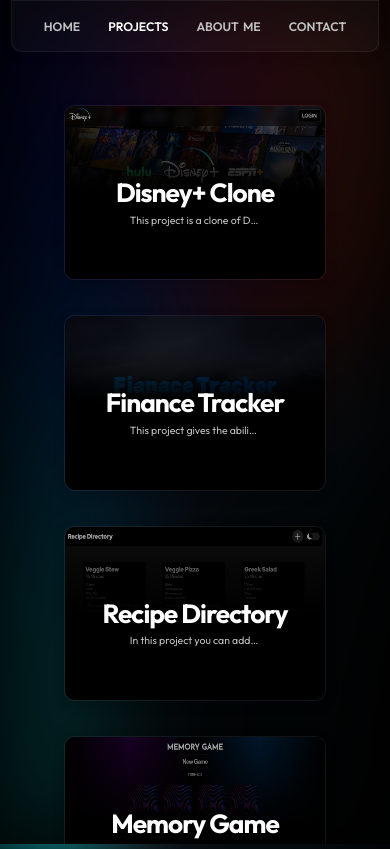
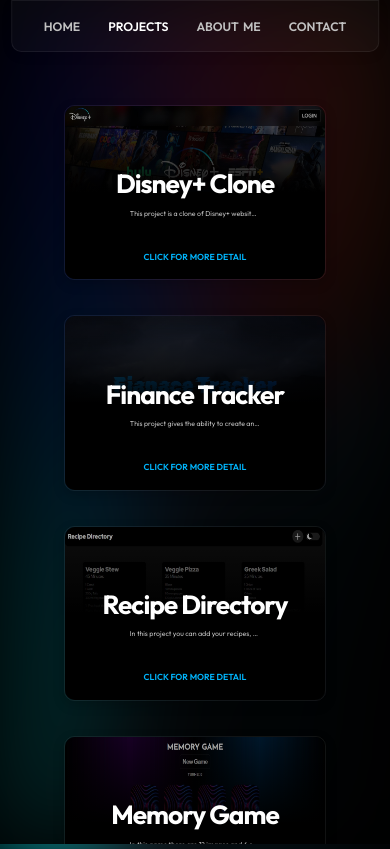
Before and after one commit to v-amirrr/portfolio, a React (Create React App) app: page /projects in a window 390 px wide. Built offline with nearby package versions, Linux system fonts and the light colour scheme.

Commit message:
perf: improved performance of projects page on mobile view

```diff
--- a/src/components/Projects.js
+++ b/src/components/Projects.js
@@ -33,11 +33,12 @@
                     {
                         projects.map(item => (
                             <Link to={"/project/" + item.url}>
-                            <Project whileHover={{ scale: 1.1, transition: { duration: 0.4 } }} whileTap={{ scale: 0.8 }}>
+                            <Project whileTap={{ scale: 0.8 }}>
                                 <img src={item.img} />
                                 <div>
                                     <h4>{item.name}</h4>
                                     <p>{item.description}</p>
+                                    <span>CLICK FOR MORE DETAIL</span>
                                 </div>
                             </Project>
                             </Link>
@@ -70,6 +71,7 @@
     align-items: center;
     flex-direction: row;
     flex-wrap: wrap;
+    scroll-behavior: smooth;
 
     @media (max-width: 1300px) {
         overflow-y: scroll;
@@ -85,14 +87,14 @@
 
     /* Track */
     ::-webkit-scrollbar-track {
-        border-radius: 10px;
-        background: #ffffff22;
+        border-radius: 50px;
+        background: #ffffff11;
     }
 
     /* Handle */
     ::-webkit-scrollbar-thumb {
-        background: #c1c1c1;
-        border-radius: 10px;
+        background: #ffffff44;
+        border-radius: 50px;
     }
 `;
 
@@ -139,7 +141,7 @@
         h4 {
             color: #fff;
             z-index: 10;
-            font-size: .8rem;
+            font-size: 1.2rem;
             position: absolute;
             bottom: .5rem;
             transition: bottom .4s, font-size .2s;
@@ -158,36 +160,60 @@
             opacity: 0;
             transition: opacity .4s, bottom .4s;
         }
+
+        span {
+            position: absolute;
+            bottom: 0;
+            opacity: 0;
+            font-size: .5rem;
+            transition: opacity .4s, bottom .4s;
+            font-weight: 600;
+            color: #00b7ff;
+        }
     }
 
+    @media (hover: hover) and (pointer: fine) and (min-width: 745px) {
         &:hover {
             div {
                 background-size: 100% 100%;
 
                 h4 {
-                bottom: 3rem;
-                font-size: 1.2rem;
+                    bottom: 5rem;
                 }
 
                 p {
                     opacity: 1;
-                bottom: 2rem;
+                    bottom: 4rem;
+                }
+
+                span {
+                    opacity: 1;
+                    bottom: 1rem;
+                }
             }
         }
     }
 
     @media (max-width: 745px) {
+        transform: scale(1) !important;
+
         div {
             background-size: 100% 100%;
 
             h4 {
-                bottom: 4rem;
+                position: relative;
                 font-size: 1.5rem;
             }
 
             p {
                 opacity: 1;
-                bottom: 3rem;
+                bottom: 3.5rem;
+                font-size: .4rem;
+            }
+
+            span {
+                opacity: 1;
+                bottom: 1rem;
             }
         }
     }
```
Lines whose indentation alone changed are shown as unchanged.
